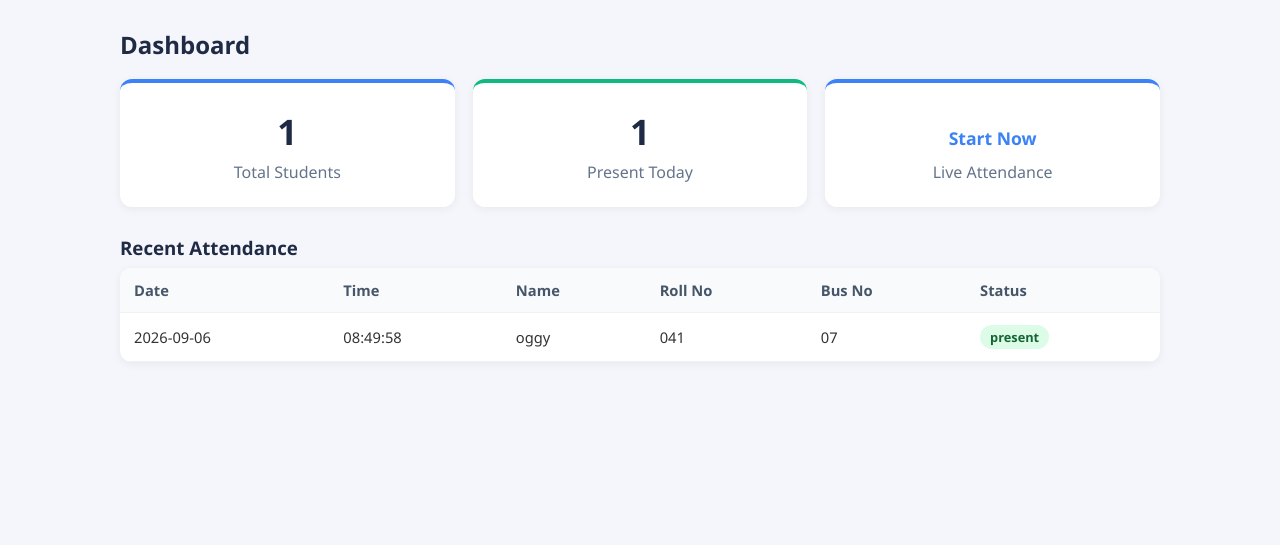
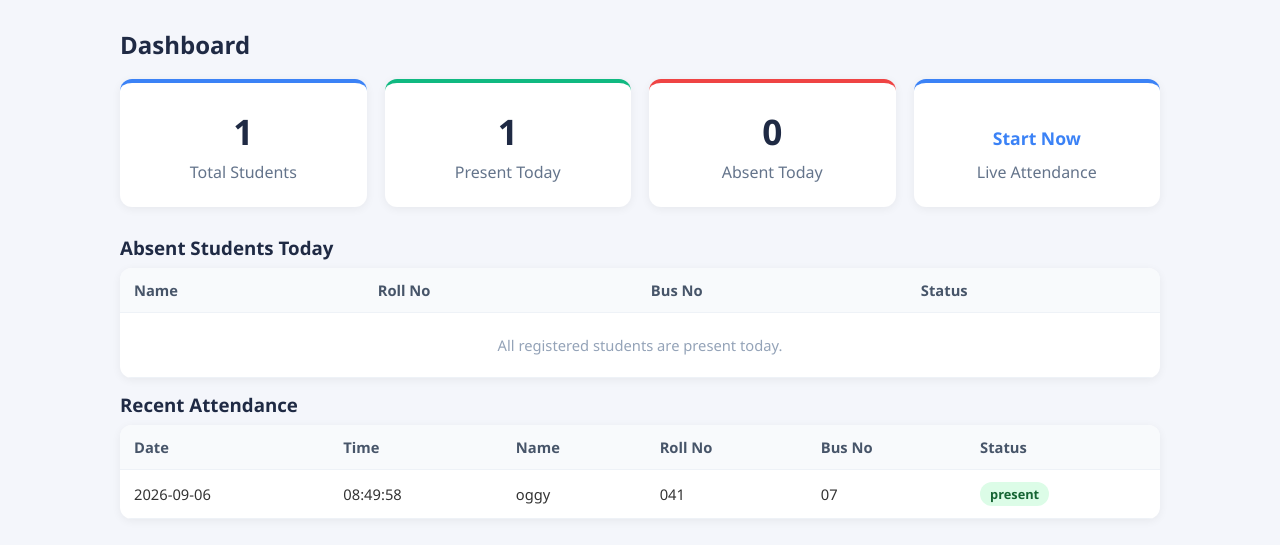
Before and after one commit to praveenkumar21122006/bus-attendance, a Flask app: page /dashboard in a window 1280 px wide. Shown: the part 55-600 px from the top of the page. Run offline with Flask 3, Linux system fonts and the light colour scheme; a user stored in the database is signed in; data comes from the database, SQL or seed files in the repository.

Commit message:
Show absent students on dashboard

```diff
--- a/app.py
+++ b/app.py
@@ -257,6 +257,17 @@ def dashboard():
         "SELECT COUNT(DISTINCT student_id) AS c FROM attendance WHERE date = ?",
         (today,),
     ).fetchone()["c"]
+    absent_students = conn.execute(
+        """SELECT id, name, roll_no, bus_no
+           FROM students
+           WHERE NOT EXISTS (
+               SELECT 1 FROM attendance
+               WHERE attendance.student_id = students.id
+                 AND attendance.date = ?
+           )
+           ORDER BY bus_no ASC, name ASC""",
+        (today,),
+    ).fetchall()
     recent = conn.execute(
         """SELECT attendance.date, attendance.time, students.name, students.roll_no,
                    attendance.bus_no, attendance.status
@@ -269,6 +280,7 @@ def dashboard():
         "dashboard.html",
         total_students=students,
         present_today=present_today,
+        absent_students=absent_students,
         recent=recent,
     )
 
--- a/static/style.css
+++ b/static/style.css
@@ -213,6 +213,9 @@ input:focus {
 .card-blue {
     border-top-color: #3b82f6;
 }
+.card-red {
+    border-top-color: #ef4444;
+}
 .card-value {
     font-size: 2.2rem;
     font-weight: 800;
--- a/templates/dashboard.html
+++ b/templates/dashboard.html
@@ -37,12 +37,42 @@
                 <div class="card-value">{{ present_today }}</div>
                 <div class="card-label">Present Today</div>
             </div>
+            <div class="card card-red">
+                <div class="card-value">{{ absent_students|length }}</div>
+                <div class="card-label">Absent Today</div>
+            </div>
             <div class="card card-blue">
                 <div class="card-value">
                     <a href="{{ url_for('live_attendance') }}" class="link">Start Now</a>
                 </div>
                 <div class="card-label">Live Attendance</div>
             </div>
+        </div>
+
+        <h3>Absent Students Today</h3>
+        <div class="table-wrap">
+            <table>
+                <thead>
+                    <tr>
+                        <th>Name</th>
+                        <th>Roll No</th>
+                        <th>Bus No</th>
+                        <th>Status</th>
+                    </tr>
+                </thead>
+                <tbody>
+                    {% for student in absent_students %}
+                    <tr>
+                        <td>{{ student['name'] }}</td>
+                        <td>{{ student['roll_no'] }}</td>
+                        <td>{{ student['bus_no'] }}</td>
+                        <td><span class="badge badge-absent">Absent</span></td>
+                    </tr>
+                    {% else %}
+                    <tr><td colspan="4" class="empty">All registered students are present today.</td></tr>
+                    {% endfor %}
+                </tbody>
+            </table>
         </div>
 
         <h3>Recent Attendance</h3>
```
